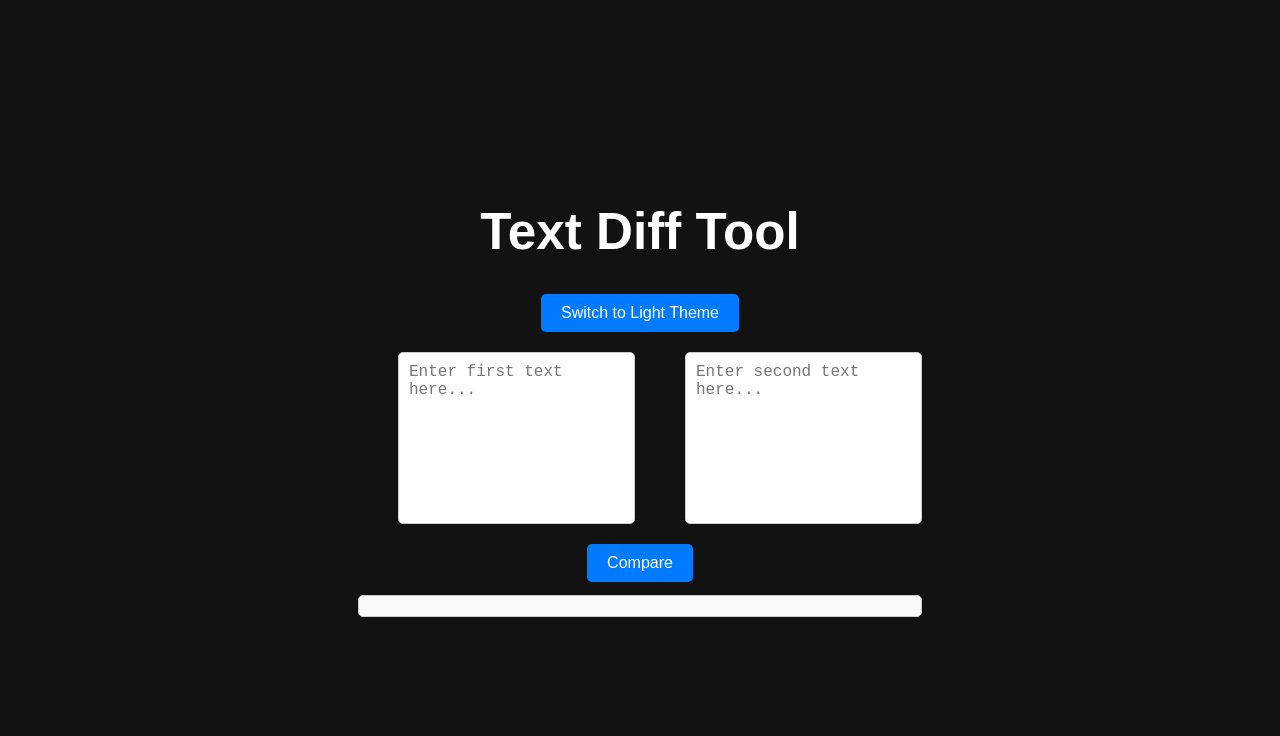
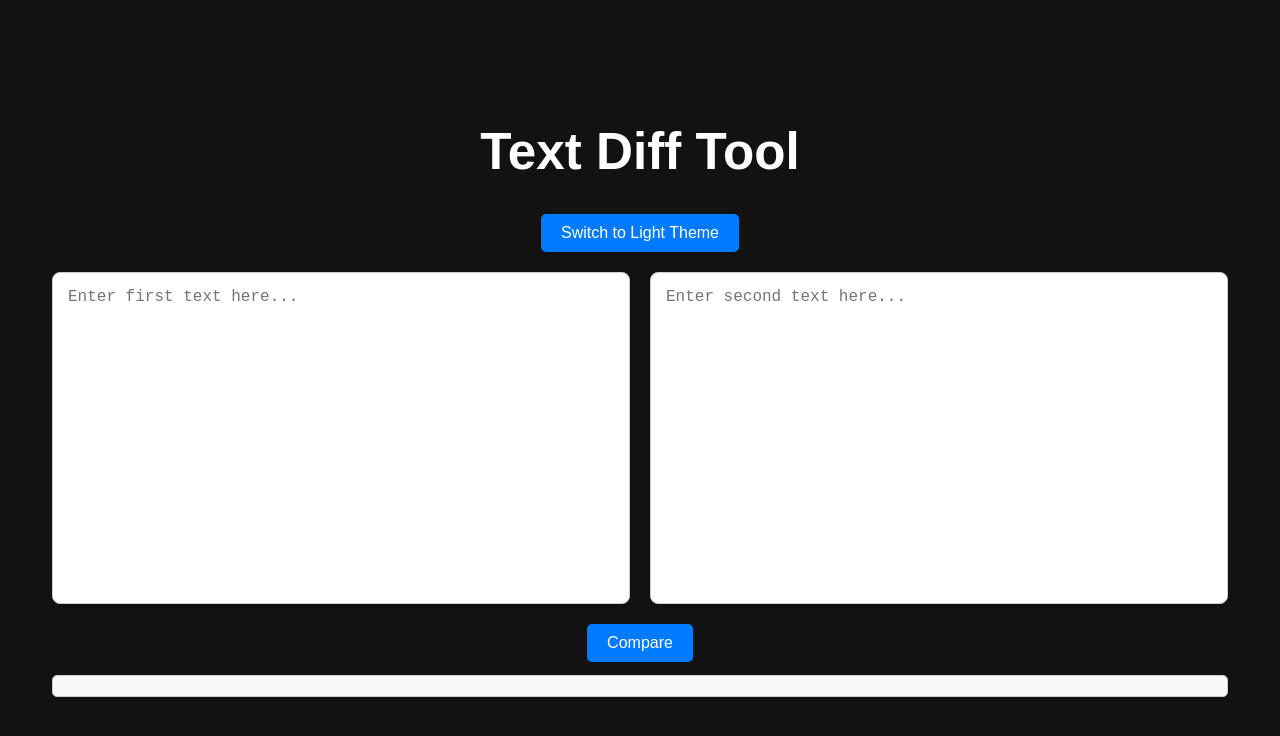
Before and after one commit to lai32290/text-diff, a React (Vite) app: page / in a window 1280 px wide. Shown: the top 736 px of the page. Built offline with nearby package versions, Linux system fonts and the light colour scheme.

Commit message:
fix: improve layout by adjusting max-width and spacing in App.css

```diff
--- a/src/App.css
+++ b/src/App.css
@@ -1,8 +1,9 @@
 #root {
-  max-width: 1280px;
   margin: 0 auto;
   padding: 2rem;
   text-align: center;
+  width: 100%;
+
 }
 
 .logo {
@@ -43,7 +44,7 @@
 
 .app-container {
   font-family: Arial, sans-serif;
-  max-width: 800px;
+  max-width: 1200px; /* Increased width for better layout */
   margin: 0 auto;
   padding: 20px;
   text-align: center;
@@ -51,8 +52,10 @@
 
 .input-container {
   display: flex;
-  gap: 10px;
+  flex-direction: row; /* Arrange inputs side by side */
+  gap: 20px; /* Add spacing between the inputs */
   margin-bottom: 20px;
+  width: 100%;
 }
 
 .input-with-lines {
@@ -61,14 +64,15 @@
 }
 
 textarea {
-  width: 100%;
-  height: 150px;
-  padding: 10px;
+  flex: 1; /* Allow inputs to expand equally */
+  height: 300px; /* Maintain the increased height */
+  padding: 15px;
   font-size: 16px;
   border: 1px solid #ccc;
-  border-radius: 5px;
+  border-radius: 8px;
   resize: none;
-  margin-left: 40px; /* Leave space for line numbers */
+  box-shadow: 0 2px 4px rgba(0, 0, 0, 0.1);
+  transition: border-color 0.3s, box-shadow 0.3s;
 }
 
 .line-numbers {
```
